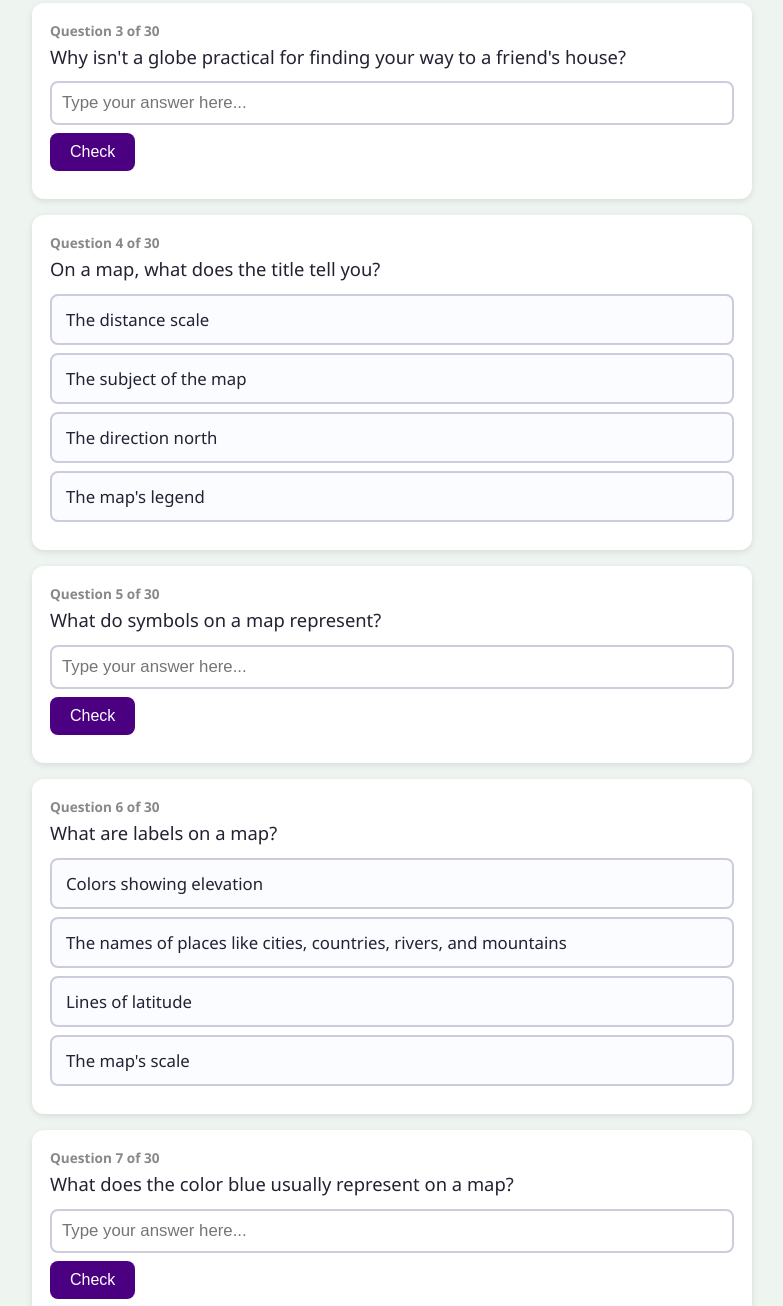
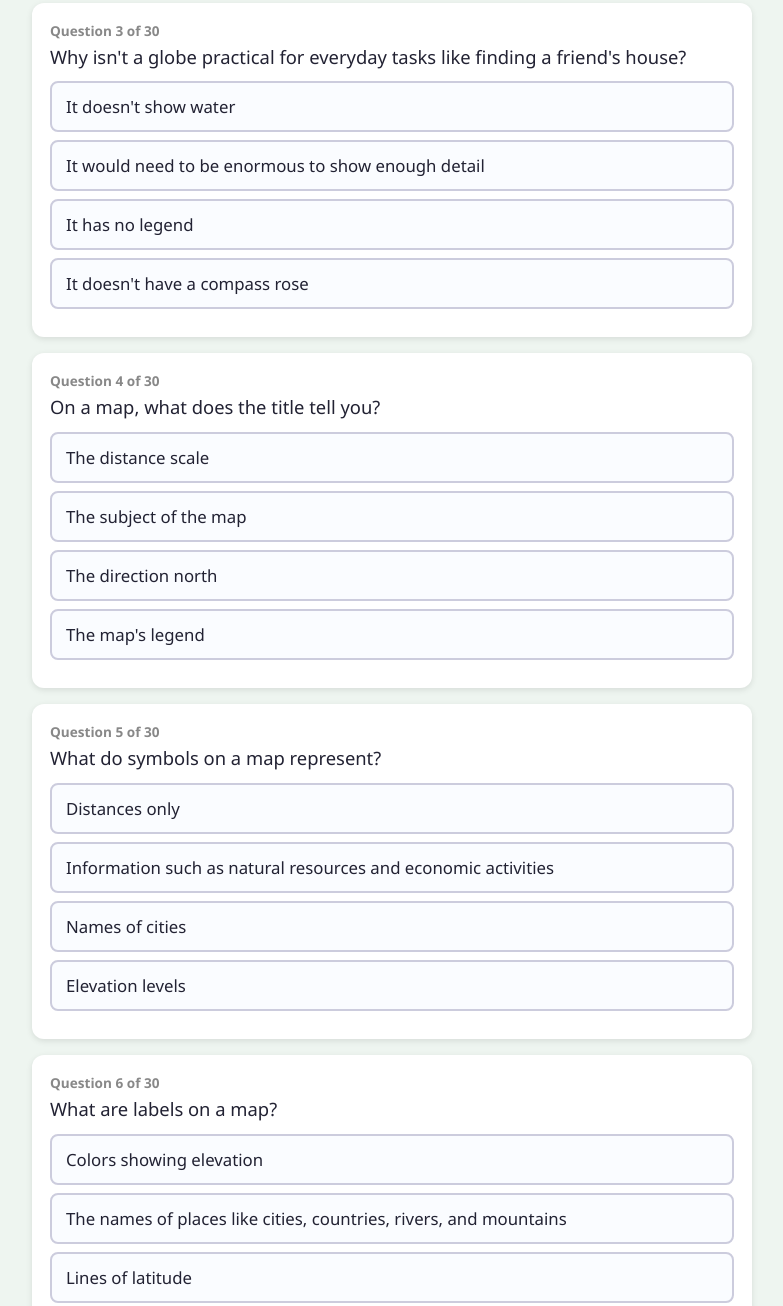
Before and after one commit to bluebotcode/geography-quiz-maps-globes, a plain HTML site: page index.html in a window 1280 px wide. Shown: the part 939-2245 px from the top of the page, without its empty margins (248-1031 px from the left). Drawn offline with Linux system fonts and the light colour scheme.

Commit message:
Convert all questions to multiple choice only

```diff
--- a/index.html
+++ b/index.html
@@ -105,38 +105,6 @@
     border-radius: 4px;
     font-size: 0.98em;
   }
-  input[type="text"] {
-    width: 100%;
-    padding: 10px;
-    font-size: 1.05em;
-    border: 2px solid #ccd;
-    border-radius: 8px;
-    margin-bottom: 8px;
-  }
-  input[type="text"]:disabled {
-    background: #f0f0f0;
-  }
-  button.check-btn {
-    background: #4B0082;
-    color: white;
-    border: none;
-    padding: 10px 20px;
-    font-size: 1em;
-    border-radius: 8px;
-    cursor: pointer;
-  }
-  button.check-btn:disabled {
-    background: #aaa;
-    cursor: default;
-  }
-  .compare-box {
-    margin-top: 10px;
-    padding: 10px;
-    background: #eef2f7;
-    border-left: 4px solid #6c8ebf;
-    border-radius: 4px;
-    font-size: 0.98em;
-  }
   #resetBtn {
     display: block;
     margin: 24px auto 40px auto;
@@ -213,44 +181,40 @@
 
 <script>
 const questions = [
-  { type:"mc", q:"What is a globe?", options:["A flat drawing of Earth","A three-dimensional, spherical model of Earth","A type of map legend","A line of latitude"], correct:1 },
-  { type:"mc", q:"What is a map?", options:["A two-dimensional, flat representation of Earth","A spherical model of Earth","A compass","A satellite photo only"], correct:0 },
-  { type:"sa", q:"Why isn't a globe practical for finding your way to a friend's house?", answer:"It would have to be too big to carry around and still show enough detail.", alts:["too big","not portable","would need to be huge to see small areas","too big to carry"] },
-  { type:"mc", q:"On a map, what does the title tell you?", options:["The distance scale","The subject of the map","The direction north","The map's legend"], correct:1 },
-  { type:"sa", q:"What do symbols on a map represent?", answer:"Information such as natural resources and economic activities.", alts:["resources and activities","things like industries or products","natural resources and economic activities"] },
-  { type:"mc", q:"What are labels on a map?", options:["Colors showing elevation","The names of places like cities, countries, rivers, and mountains","Lines of latitude","The map's scale"], correct:1 },
-  { type:"sa", q:"What does the color blue usually represent on a map?", answer:"Water", alts:["oceans and lakes","bodies of water","oceans, lakes, rivers"] },
-  { type:"mc", q:"What is a map legend (or key) used for?", options:["Showing directions","Explaining what the symbols and colors on a map mean","Showing the title","Measuring distance"], correct:1 },
-  { type:"mc", q:"What does a compass rose show?", options:["Elevation levels","The four directions: north, south, east, west","Population density","A locator globe"], correct:1 },
-  { type:"sa", q:"What is the purpose of a locator globe on a map?", answer:"It shows the specific area of the world shown on the larger map.", alts:["shows where the map area is located on Earth","gives context of location","shows where on Earth the map is"] },
-  { type:"mc", q:"Lines of latitude run:", options:["North to south, parallel to the prime meridian","East to west, parallel to the equator","Diagonally across the globe","Only through Greenwich, England"], correct:1 },
-  { type:"sa", q:"What is the equator?", answer:"The center line of latitude (0 degrees), dividing Earth into Northern and Southern Hemispheres.", alts:["0 degrees latitude","the line that splits Earth into north and south halves","the imaginary line at 0 latitude"] },
-  { type:"mc", q:"Lines of longitude run:", options:["East to west, parallel to the equator","North to south, from the North Pole to the South Pole","Only in the Southern Hemisphere","Diagonally"], correct:1 },
-  { type:"sa", q:"What is the prime meridian, and what is its degree measurement?", answer:"The line of longitude (0 degrees) that runs through Greenwich, England.", alts:["0 degrees longitude","the starting line for longitude","zero degrees, through Greenwich England"] },
-  { type:"mc", q:"A hemisphere is:", options:["A quarter of Earth","Half of Earth","A type of map projection","A line of latitude"], correct:1 },
-  { type:"sa", q:"What line divides Earth into the Northern and Southern Hemispheres?", answer:"The equator", alts:["0 degrees latitude","equator"] },
-  { type:"sa", q:"What line divides Earth into the Western and Eastern Hemispheres?", answer:"The prime meridian", alts:["0 degrees longitude","prime meridian"] },
-  { type:"sa", q:"Berlin, Germany has an absolute location of 52\u00b0N, 13\u00b0E. What does this tell you about Berlin's position?", answer:"It is 52 degrees north of the equator and 13 degrees east of the prime meridian.", alts:["52 north 13 east","north of the equator and east of the prime meridian","52 degrees north and 13 degrees east"] },
-  { type:"mc", q:"What does absolute location mean?", options:["A general description like \"near the coast\"","The exact point where a place is located, using latitude and longitude","The distance between two cities","A country's population"], correct:1 },
-  { type:"mc", q:"A large-scale map:", options:["Covers a large area but shows few details","Covers a small area but shows many details","Always shows the whole world","Never has a legend"], correct:1 },
-  { type:"mc", q:"A small-scale map:", options:["Covers a small area with many details","Covers a large area but shows fewer details","Only shows cities","Has no scale bar"], correct:1 },
-  { type:"sa", q:"Give an example of when you would use a large-scale map versus a small-scale map.", answer:"Large-scale for a small, detailed area (like a city); small-scale for a large area (like several states or a coastline).", alts:["large scale for small detailed area small scale for large area","large scale city small scale multiple states","large-scale for detail small-scale for big area"] },
-  { type:"mc", q:"A political map shows:", options:["Elevation and landforms","Features humans have created, like countries, states, and cities","Only oceans and rivers","Weather patterns"], correct:1 },
-  { type:"mc", q:"A physical map shows:", options:["Country borders only","Natural features like mountains, plains, valleys, deserts, and bodies of water","Population density","Voting districts"], correct:1 },
-  { type:"sa", q:"What is elevation?", answer:"The height of a physical feature above sea level.", alts:["how high something is above sea level","height above sea level"] },
-  { type:"sa", q:"What is relief?", answer:"The change in elevation from one place to another.", alts:["difference in height between places","change in elevation from place to place"] },
-  { type:"mc", q:"A cartographer is:", options:["A person who studies weather","A mapmaker","A geologist","A ship navigator"], correct:1 },
-  { type:"sa", q:"Why do cartographers use map projections?", answer:"To show Earth's curved surface on a flat map, reducing distortion.", alts:["because earth is round but maps are flat","to make the globe fit on paper","to reduce distortion when flattening the globe"] },
-  { type:"mc", q:"Which map projection shows direction accurately and is commonly used for navigation, but distorts the size/shape of land near the poles?", options:["Robinson","Mercator","Homolosine","Azimuthal"], correct:1 },
-  { type:"mc", q:"Which projection resembles the flattened peel of an orange and shows land shapes/areas accurately, but not distances?", options:["Winkel Tripel","Mercator","Homolosine","Azimuthal"], correct:2 }
+  { q:"What is a globe?", options:["A flat drawing of Earth","A three-dimensional, spherical model of Earth","A type of map legend","A line of latitude"], correct:1 },
+  { q:"What is a map?", options:["A two-dimensional, flat representation of Earth","A spherical model of Earth","A compass","A satellite photo only"], correct:0 },
+  { q:"Why isn't a globe practical for everyday tasks like finding a friend's house?", options:["It doesn't show water","It would need to be enormous to show enough detail","It has no legend","It doesn't have a compass rose"], correct:1 },
+  { q:"On a map, what does the title tell you?", options:["The distance scale","The subject of the map","The direction north","The map's legend"], correct:1 },
+  { q:"What do symbols on a map represent?", options:["Distances only","Information such as natural resources and economic activities","Names of cities","Elevation levels"], correct:1 },
+  { q:"What are labels on a map?", options:["Colors showing elevation","The names of places like cities, countries, rivers, and mountains","Lines of latitude","The map's scale"], correct:1 },
+  { q:"What does the color blue usually represent on a map?", options:["Mountains","Water","Deserts","Cities"], correct:1 },
+  { q:"What is a map legend (or key) used for?", options:["Showing directions","Explaining what the symbols and colors on a map mean","Showing the title","Measuring distance"], correct:1 },
+  { q:"What does a compass rose show?", options:["Elevation levels","The four directions: north, south, east, west","Population density","A locator globe"], correct:1 },
+  { q:"What is the purpose of a locator globe on a map?", options:["To show map symbols","To show the specific area of the world shown on the larger map","To show elevation","To measure distance"], correct:1 },
+  { q:"Lines of latitude run:", options:["North to south, parallel to the prime meridian","East to west, parallel to the equator","Diagonally across the globe","Only through Greenwich, England"], correct:1 },
+  { q:"What is the equator?", options:["A line of longitude at 90°","The center line of latitude (0°), dividing Earth into Northern and Southern Hemispheres","The line through Greenwich, England","A line that only appears on physical maps"], correct:1 },
+  { q:"Lines of longitude run:", options:["East to west, parallel to the equator","North to south, from the North Pole to the South Pole","Only in the Southern Hemisphere","Diagonally"], correct:1 },
+  { q:"What is the prime meridian, and what is its degree measurement?", options:["The line of longitude (0°) that runs through Greenwich, England","The line of latitude (0°) at the equator","A line at 180° longitude","The center of the Eastern Hemisphere"], correct:0 },
+  { q:"A hemisphere is:", options:["A quarter of Earth","Half of Earth","A type of map projection","A line of latitude"], correct:1 },
+  { q:"What line divides Earth into the Northern and Southern Hemispheres?", options:["The prime meridian","The equator","The Tropic of Cancer","The International Date Line"], correct:1 },
+  { q:"What line divides Earth into the Western and Eastern Hemispheres?", options:["The equator","The prime meridian","The Tropic of Capricorn","A line of latitude"], correct:1 },
+  { q:"Berlin, Germany has an absolute location of 52°N, 13°E. What does this tell you about Berlin's position?", options:["It is 52° south of the equator and 13° west of the prime meridian","It is 52° north of the equator and 13° east of the prime meridian","It is located exactly on the equator","It is located exactly on the prime meridian"], correct:1 },
+  { q:"What does absolute location mean?", options:["A general description like \"near the coast\"","The exact point where a place is located, using latitude and longitude","The distance between two cities","A country's population"], correct:1 },
+  { q:"A large-scale map:", options:["Covers a large area but shows few details","Covers a small area but shows many details","Always shows the whole world","Never has a legend"], correct:1 },
+  { q:"A small-scale map:", options:["Covers a small area with many details","Covers a large area but shows fewer details","Only shows cities","Has no scale bar"], correct:1 },
+  { q:"Which situation calls for a large-scale map instead of a small-scale map?", options:["Driving across several states","Navigating the streets of a single downtown area","Viewing the whole world at once","Comparing continents"], correct:1 },
+  { q:"A political map shows:", options:["Elevation and landforms","Features humans have created, like countries, states, and cities","Only oceans and rivers","Weather patterns"], correct:1 },
+  { q:"A physical map shows:", options:["Country borders only","Natural features like mountains, plains, valleys, deserts, and bodies of water","Population density","Voting districts"], correct:1 },
+  { q:"What is elevation?", options:["The change in height between two places","The height of a physical feature above sea level","The distance between lines of latitude","The direction a river flows"], correct:1 },
+  { q:"What is relief?", options:["The height of a feature above sea level","The change in elevation from one place to another","The color used to show water","The scale of a map"], correct:1 },
+  { q:"A cartographer is:", options:["A person who studies weather","A mapmaker","A geologist","A ship navigator"], correct:1 },
+  { q:"Why do cartographers use map projections?", options:["To label countries and cities","To show Earth's curved surface on a flat map, reducing distortion","To measure distances exactly","To add legends to maps"], correct:1 },
+  { q:"Which map projection shows direction accurately and is commonly used for navigation, but distorts the size/shape of land near the poles?", options:["Robinson","Mercator","Homolosine","Azimuthal"], correct:1 },
+  { q:"Which projection resembles the flattened peel of an orange and shows land shapes/areas accurately, but not distances?", options:["Winkel Tripel","Mercator","Homolosine","Azimuthal"], correct:2 }
 ];
 
 let score = 0;
 let answered = new Array(questions.length).fill(false);
-
-function normalize(str) {
-  return str.toLowerCase().replace(/[^\w\s]/g, "").replace(/\s+/g, " ").trim();
-}
 
 function updateScore() {
   document.getElementById("scoreBar").textContent = "Score: " + score + " / " + questions.length;
@@ -267,17 +231,11 @@ function renderQuiz() {
     let inner = `<div class="qnum">Question ${i + 1} of ${questions.length}</div>
                  <div class="qtext">${q.q}</div>`;
 
-    if (q.type === "mc") {
-      inner += `<div class="options" id="opts${i}">`;
-      q.options.forEach((opt, oi) => {
-        inner += `<div class="option" onclick="answerMC(${i}, ${oi})">${opt}</div>`;
-      });
-      inner += `</div><div class="feedback" id="fb${i}"></div>`;
-    } else {
-      inner += `<input type="text" id="input${i}" placeholder="Type your answer here...">
-                 <button class="check-btn" id="btn${i}" onclick="answerSA(${i})">Check</button>
-                 <div class="feedback" id="fb${i}"></div>`;
-    }
+    inner += `<div class="options" id="opts${i}">`;
+    q.options.forEach((opt, oi) => {
+      inner += `<div class="option" onclick="answerMC(${i}, ${oi})">${opt}</div>`;
+    });
+    inner += `</div><div class="feedback" id="fb${i}"></div>`;
 
     div.innerHTML = inner;
     container.appendChild(div);
@@ -302,34 +260,6 @@ function answerMC(qi, oi) {
     opts[q.correct].classList.add("correct");
     fb.innerHTML = "&#10060; Not quite. The correct answer is highlighted above.";
     fb.className = "feedback wrong-text";
-  }
-  updateScore();
-}
-
-function answerSA(qi) {
-  if (answered[qi]) return;
-  const q = questions[qi];
-  const inputEl = document.getElementById("input" + qi);
-  const userVal = normalize(inputEl.value);
-  if (!userVal) return;
-
-  answered[qi] = true;
-  inputEl.disabled = true;
-  document.getElementById("btn" + qi).disabled = true;
-
-  const acceptable = [q.answer, ...(q.alts || [])].map(normalize);
-  const isMatch = acceptable.includes(userVal);
-
-  const fb = document.getElementById("fb" + qi);
-  if (isMatch) {
-    fb.innerHTML = "&#9989; Correct!";
-    fb.className = "feedback correct-text";
-    score++;
-  } else {
-    fb.innerHTML = `Here's the answer to compare:
-      <div class="compare-box">${q.answer}</div>
-      <span style="font-weight:normal; font-size:0.9em; color:#667;">(If your answer means the same thing in different words, that's okay!)</span>`;
-    fb.className = "feedback";
   }
   updateScore();
 }
```
